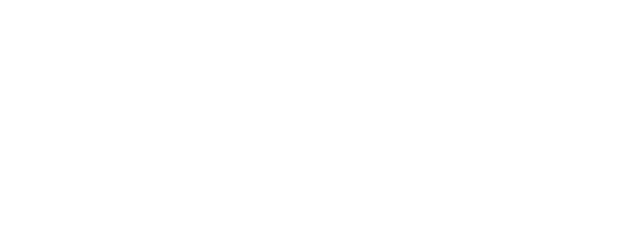
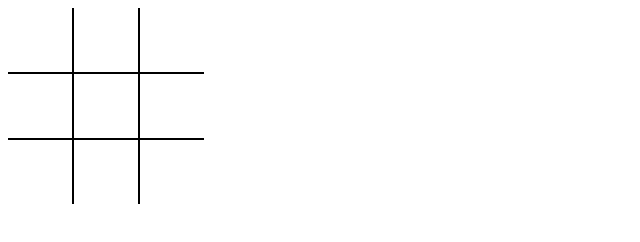
Before and after one commit to SanjoSolutions/tic-tac-toe, a website: page index.html in a window 1280 px wide. Shown: the whole page, without its empty margins (0-640 px from the left). Drawn offline with Linux system fonts and the light colour scheme.

Commit message:
Tic Tac Toe UI

```diff
--- a/index.html
+++ b/index.html
@@ -4,8 +4,79 @@
   <meta charset="utf-8">
   <title>Tic Tac Toe</title>
   <meta name="viewport" content="width=device-width, initial-scale=1.0">
+  <style>
+    :root {
+      --field-length: 4rem;
+      --border-width: 2px;
+    }
+
+    .grid {
+      display: flex;
+      flex-wrap: wrap;
+      width: calc(3 * var(--field-length) + 2 * var(--border-width));
+      height: calc(3 * var(--field-length) + 2 * var(--border-width));
+    }
+
+    .field {
+      border: 0 solid black;
+      width: var(--field-length);
+      height: var(--field-length);
+      font-family: sans-serif;
+      font-size: 3.5rem;
+      line-height: var(--field-length);
+      text-align: center;
+      user-select: none;
+    }
+
+    .field:nth-child(1) {
+      border-bottom-width: var(--border-width);
+      border-right-width: var(--border-width);
+    }
+
+    .field:nth-child(2) {
+      border-bottom-width: var(--border-width);
+      border-right-width: var(--border-width);
+    }
+
+    .field:nth-child(3) {
+      border-bottom-width: var(--border-width);
+    }
+
+    .field:nth-child(4) {
+      border-bottom-width: var(--border-width);
+      border-right-width: var(--border-width);
+    }
+
+    .field:nth-child(5) {
+      border-bottom-width: var(--border-width);
+      border-right-width: var(--border-width);
+    }
+
+    .field:nth-child(6) {
+      border-bottom-width: var(--border-width);
+    }
+
+    .field:nth-child(7) {
+      border-right-width: var(--border-width);
+    }
+
+    .field:nth-child(8) {
+      border-right-width: var(--border-width);
+    }
+  </style>
 </head>
 <body>
+  <div class="grid">
+    <div class="field"></div>
+    <div class="field"></div>
+    <div class="field"></div>
+    <div class="field"></div>
+    <div class="field"></div>
+    <div class="field"></div>
+    <div class="field"></div>
+    <div class="field"></div>
+    <div class="field"></div>
+  </div>
   <script type="module">
     import { main } from './index.js'
 
--- a/index.js
+++ b/index.js
@@ -1,5 +1,33 @@
 import { TicTacToe } from './TicTacToe.js'
+import { Mark } from './Mark.js'
 
 export function main() {
   const ticTacToe = new TicTacToe()
+  let mark = Mark.X
+
+  const grid = document.querySelector('.grid')
+  const fields = Array.from(document.querySelectorAll('.field'))
+  grid.addEventListener('click', function (event) {
+    if (ticTacToe.determineWinner() === undefined) {
+      const { target } = event
+      if (target.classList.contains('field')) {
+        const index = fields.indexOf(target)
+        const row = Math.floor(index / TicTacToe.GRID_WIDTH)
+        const column = index % TicTacToe.GRID_WIDTH
+        if (ticTacToe.get(row, column) === Mark.Empty) {
+          ticTacToe.set(row, column, mark)
+          target.textContent = mark
+          mark = determineNextMark(mark)
+        }
+      }
+    }
+  })
 }
+
+function determineNextMark(mark) {
+  if (mark === Mark.X) {
+    return Mark.O
+  } else if (mark === Mark.O) {
+    return Mark.X
+  }
+}
--- a/package.json
+++ b/package.json
@@ -2,11 +2,13 @@
   "private": true,
   "type": "module",
   "scripts": {
-    "test": "jest"
+    "test": "jest TicTacToe.spec.js && npx playwright test --browser=chromium TicTacToeUI",
+    "serve": "python -m http.server"
   },
   "devDependencies": {
     "@babel/core": "^7.15.5",
     "@babel/preset-env": "^7.15.4",
+    "@playwright/test": "^1.14.1",
     "babel-jest": "^27.1.1",
     "jest": "^27.1.1"
   },
```
Also changed, not shown: TicTacToeUI.spec.js (added, +7 -0 lines), TicTacToe.spec.js (renamed from index.spec.js), 1 other file.
